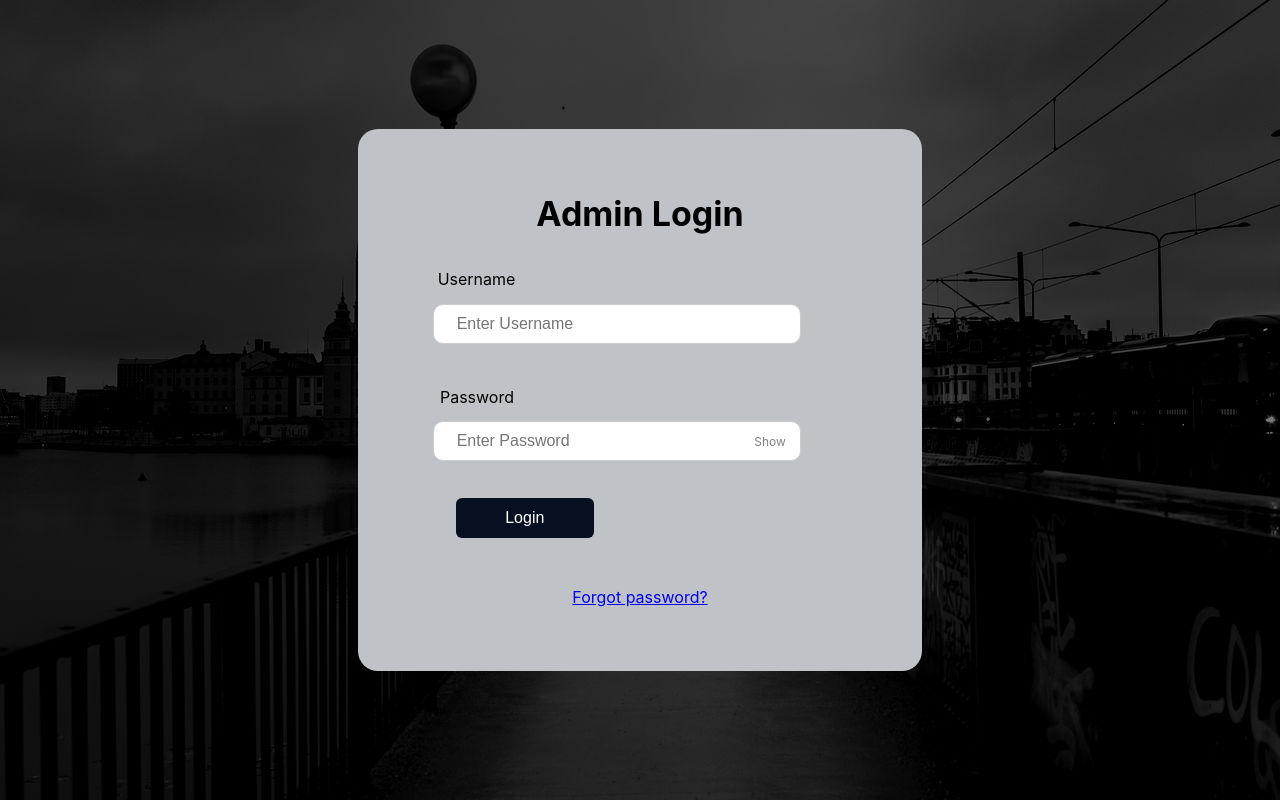
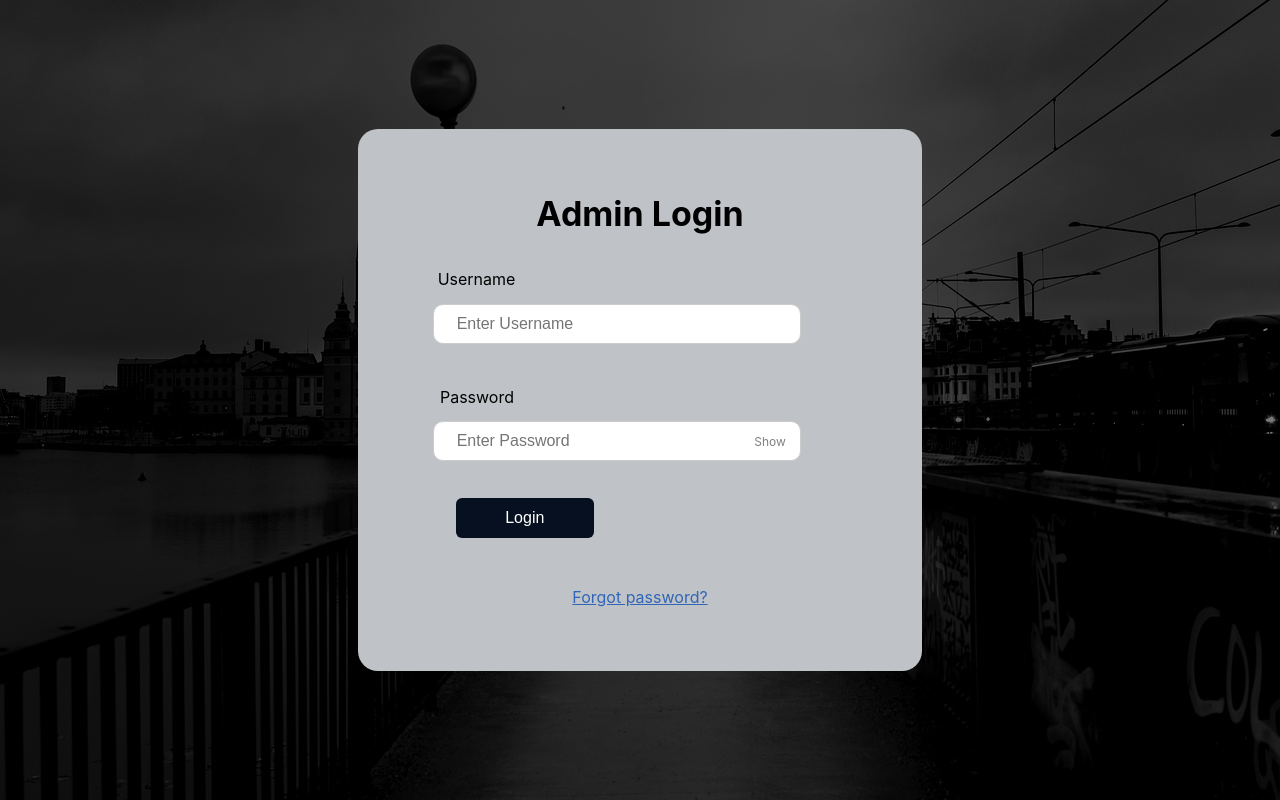
Before and after one commit to PaulTeshome/spira-site, a React (Create React App) app in the folder spira/client/: page /login in a window 1280 px wide. Built offline with nearby package versions, Linux system fonts and the light colour scheme; no server answers.

Commit message:
Update LoginForm.css

```diff
--- a/spira/client/src/components/styles/LoginForm.css
+++ b/spira/client/src/components/styles/LoginForm.css
@@ -47,6 +47,7 @@
     font-size: 8px;
     text-align: center;
     width:auto;
+    color: #3165b7;
   }
 
   .error-msg{
```
